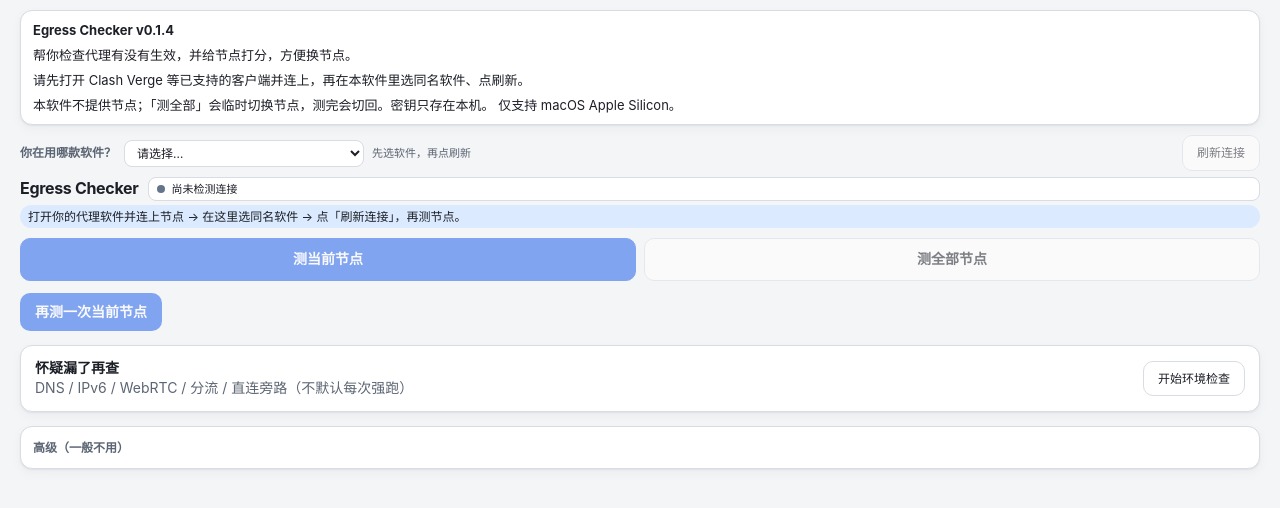
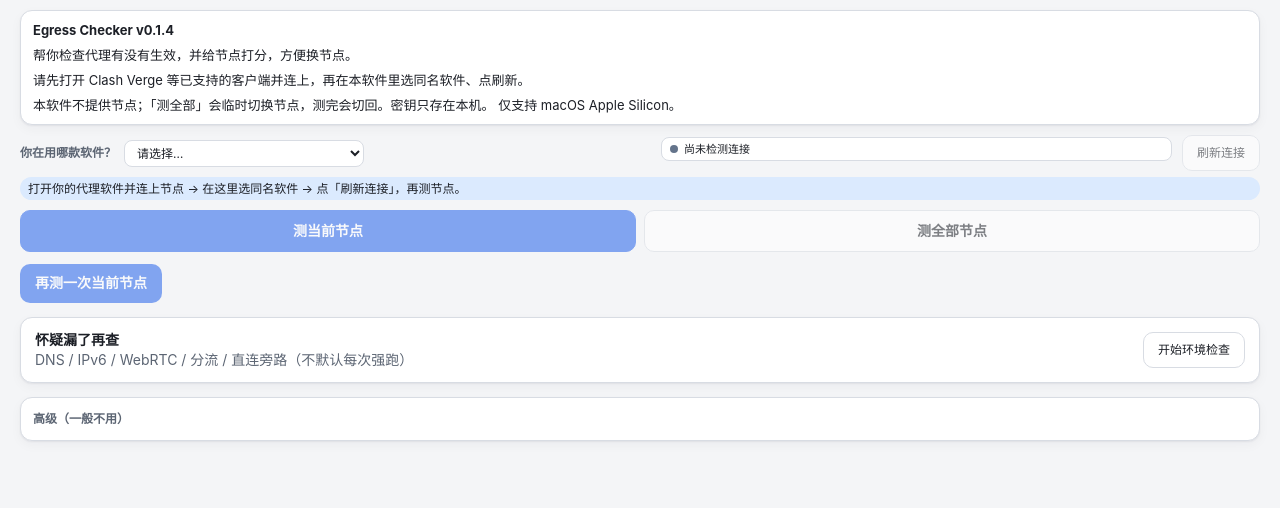
Before and after one commit to JTee77/egress-checker, a React (Vite) app: page / in a window 1280 px wide. Shown: the top 508 px of the page. Built offline with nearby package versions, Linux system fonts and the light colour scheme.

Commit message:
fix(ui): drop star hint; put status on picker row
Remove section-hint under 节点星级. Merge connection status-pill into
home-ops with client select and refresh to save a vertical row.

```diff
--- a/src/pages/HomePage.tsx
+++ b/src/pages/HomePage.tsx
@@ -562,6 +562,11 @@ export function HomePage({
             className="client-picker-select"
             value={clientId ?? ""}
             onChange={(e) => onSelectClient(e.target.value)}
+            title={
+              clientUnset
+                ? "先选软件，再点刷新"
+                : CLIENT_OPTIONS.find((o) => o.id === clientId)?.hint
+            }
           >
             <option value="" disabled>
               请选择…
@@ -572,11 +577,15 @@ export function HomePage({
               </option>
             ))}
           </select>
-          <span className="client-picker-hint muted">
-            {clientUnset
-              ? "先选软件，再点刷新"
-              : CLIENT_OPTIONS.find((o) => o.id === clientId)?.hint}
-          </span>
+        </div>
+        <div
+          className="status-pill status-pill-dense home-ops-status"
+          title={connection.message}
+        >
+          <span
+            className={`dot ${connection.status === "connected" ? "connected" : connection.usingMock ? "mock" : connection.status}`}
+          />
+          <span className="status-pill-text">{connection.message}</span>
         </div>
         <button
           className="btn btn-sm home-ops-refresh"
@@ -587,18 +596,6 @@ export function HomePage({
         >
           {busy || refreshing ? "刷新中…" : "刷新连接"}
         </button>
-      </div>
-
-      <div className="home-chrome">
-        <div className="home-chrome-left">
-          <h1>Egress Checker</h1>
-          <div className="status-pill status-pill-dense" title={connection.message}>
-            <span
-              className={`dot ${connection.status === "connected" ? "connected" : connection.usingMock ? "mock" : connection.status}`}
-            />
-            <span className="status-pill-text">{connection.message}</span>
-          </div>
-        </div>
       </div>
 
       {gate && !gate.ok ? (
@@ -773,9 +770,6 @@ export function HomePage({
       {nodeScores.length > 0 ? (
         <div className="node-score-list">
           <h2 className="section-title">节点星级</h2>
-          <p className="muted section-hint">
-            先点选一个节点，下方会给出按该节点的整体评价。不会因此改动你在代理软件里的选择。
-          </p>
           {nodeScores.map((s) => {
             const selected = selectedNodeName === s.nodeName;
             const open = expandedScore === s.nodeName;
--- a/src/styles/app.css
+++ b/src/styles/app.css
@@ -179,9 +179,14 @@ select {
   margin-bottom: 6px;
   flex-wrap: wrap;
 }
+.home-ops-status {
+  flex: 1 1 160px;
+  min-width: 0;
+  margin-bottom: 0;
+}
 .home-ops-refresh {
   flex-shrink: 0;
-  margin-left: auto;
+  margin-left: 0;
 }
 .client-picker {
   display: flex;
```
